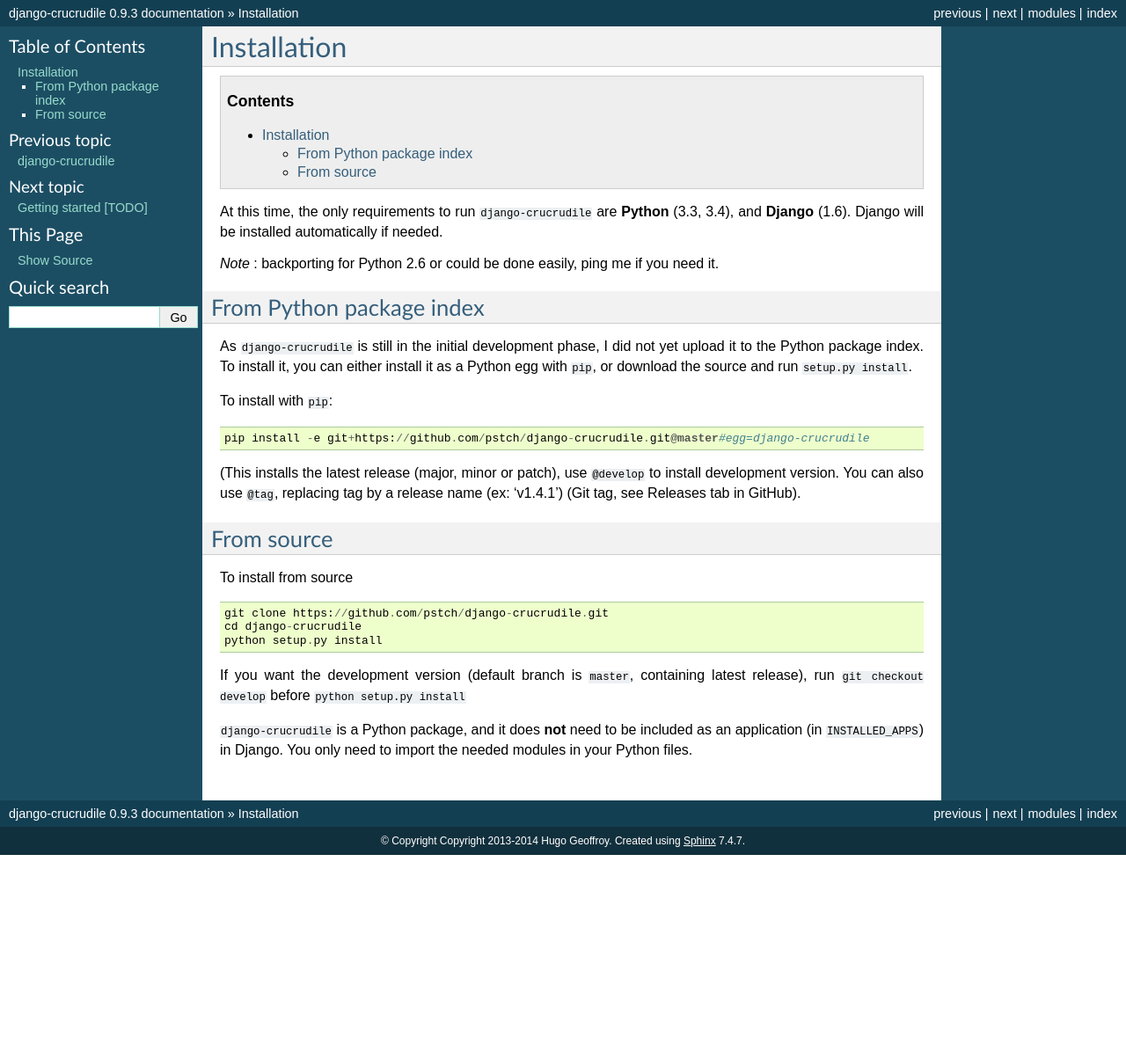
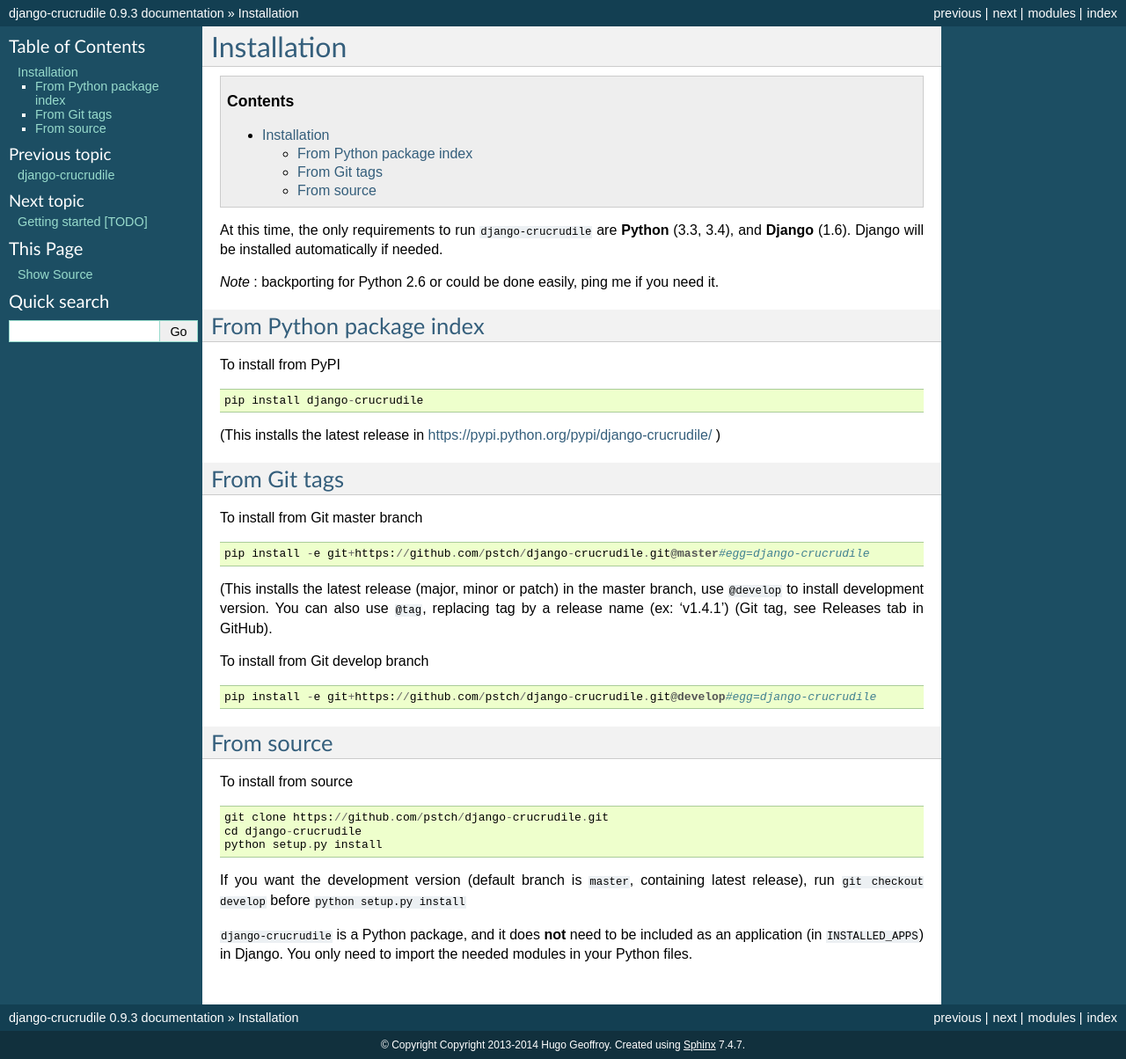
Before and after one commit to pstch/django-crucrudile, a Sphinx documentation site: the page built from docs/installation.rst, in a window 1280 px wide. Shown: the whole page at 88% size. Built offline with Sphinx 7.4.7, drawn with Linux system fonts in a browser that asks for light colours; pages that are not in the unit, such as notebooks, are missing from menus; before the commit the page ends 972 px from its top, so only the background shows below that.

Commit message:
Fix installation docs

```diff
--- a/docs/installation.rst
+++ b/docs/installation.rst
@@ -12,13 +12,28 @@
 From Python package index
 -------------------------
 
-As ``django-crucrudile`` is still in the initial development phase, I did not yet upload it to the Python package index. To install it, you can either install it as a Python egg with ``pip``, or download the source and run ``setup.py install``.
+To install from PyPI ::
 
-To install with ``pip``::
+  pip install django-crucrudile
+
+(This installs the latest release in
+https://pypi.python.org/pypi/django-crucrudile/ )
+
+From Git tags
+-------------
+
+To install from Git master branch ::
 
   pip install -e git+https://github.com/pstch/django-crucrudile.git@master#egg=django-crucrudile
 
-(This installs the latest release (major, minor or patch), use ``@develop`` to install development version. You can also use ``@tag``, replacing tag by a release name (ex: 'v1.4.1') (Git tag, see Releases tab in GitHub).
+(This installs the latest release (major, minor or patch) in the
+master branch, use ``@develop`` to install development version. You
+can also use ``@tag``, replacing tag by a release name (ex: 'v1.4.1')
+(Git tag, see Releases tab in GitHub).
+
+To install from Git develop branch ::
+
+  pip install -e git+https://github.com/pstch/django-crucrudile.git@develop#egg=django-crucrudile
 
 From source
 -----------
@@ -29,7 +44,11 @@
   cd django-crucrudile
   python setup.py install
 
-If you want the development version (default branch is ``master``, containing latest release), run ``git checkout develop`` before ``python setup.py install``
+If you want the development version (default branch is ``master``,
+containing latest release), run ``git checkout develop`` before
+``python setup.py install``
 
 
-``django-crucrudile`` is a Python package, and it does **not** need to be included as an application (in ``INSTALLED_APPS``) in Django. You only need to import the needed modules in your Python files.
+``django-crucrudile`` is a Python package, and it does **not** need to
+be included as an application (in ``INSTALLED_APPS``) in Django. You
+only need to import the needed modules in your Python files.
```
